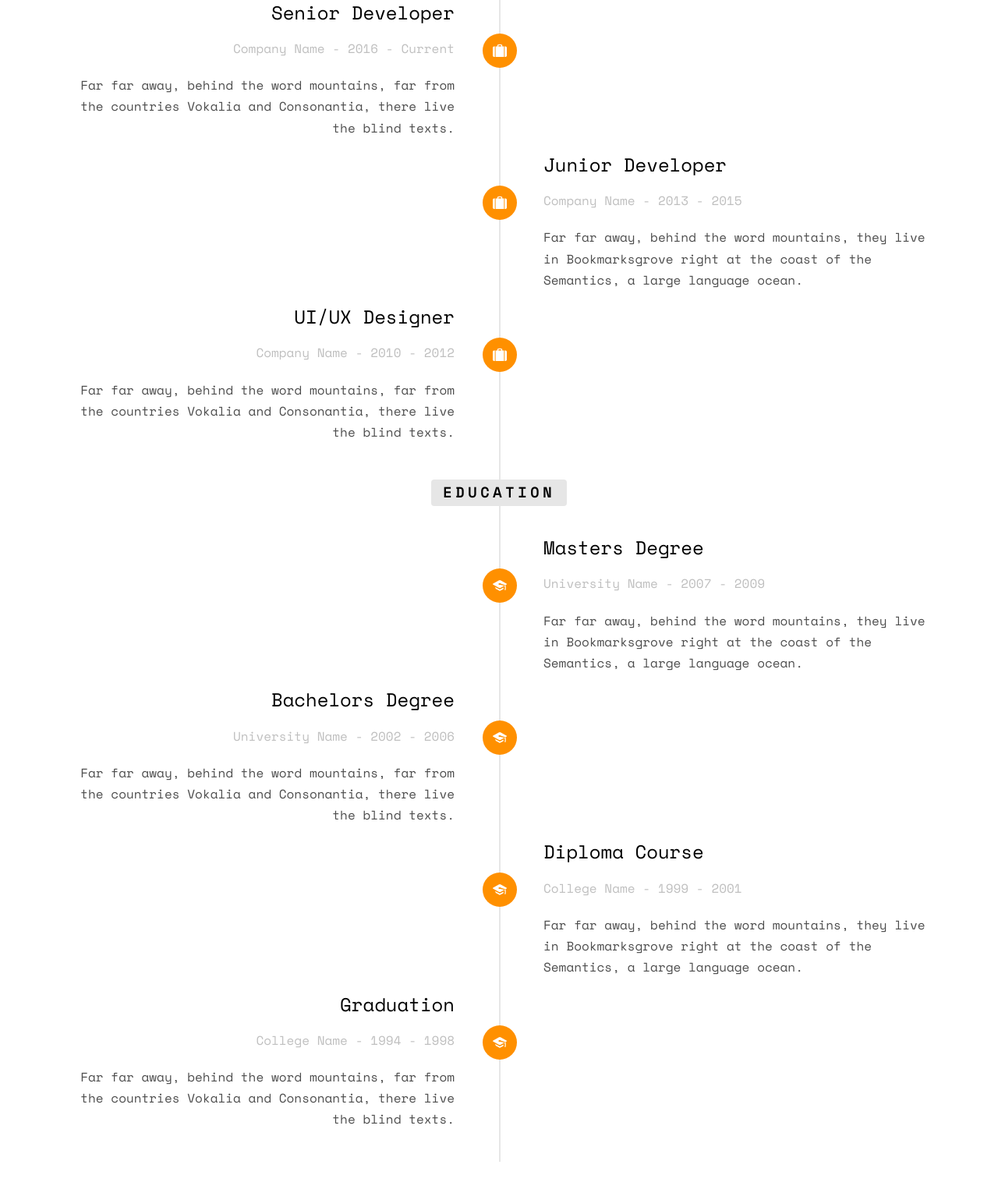
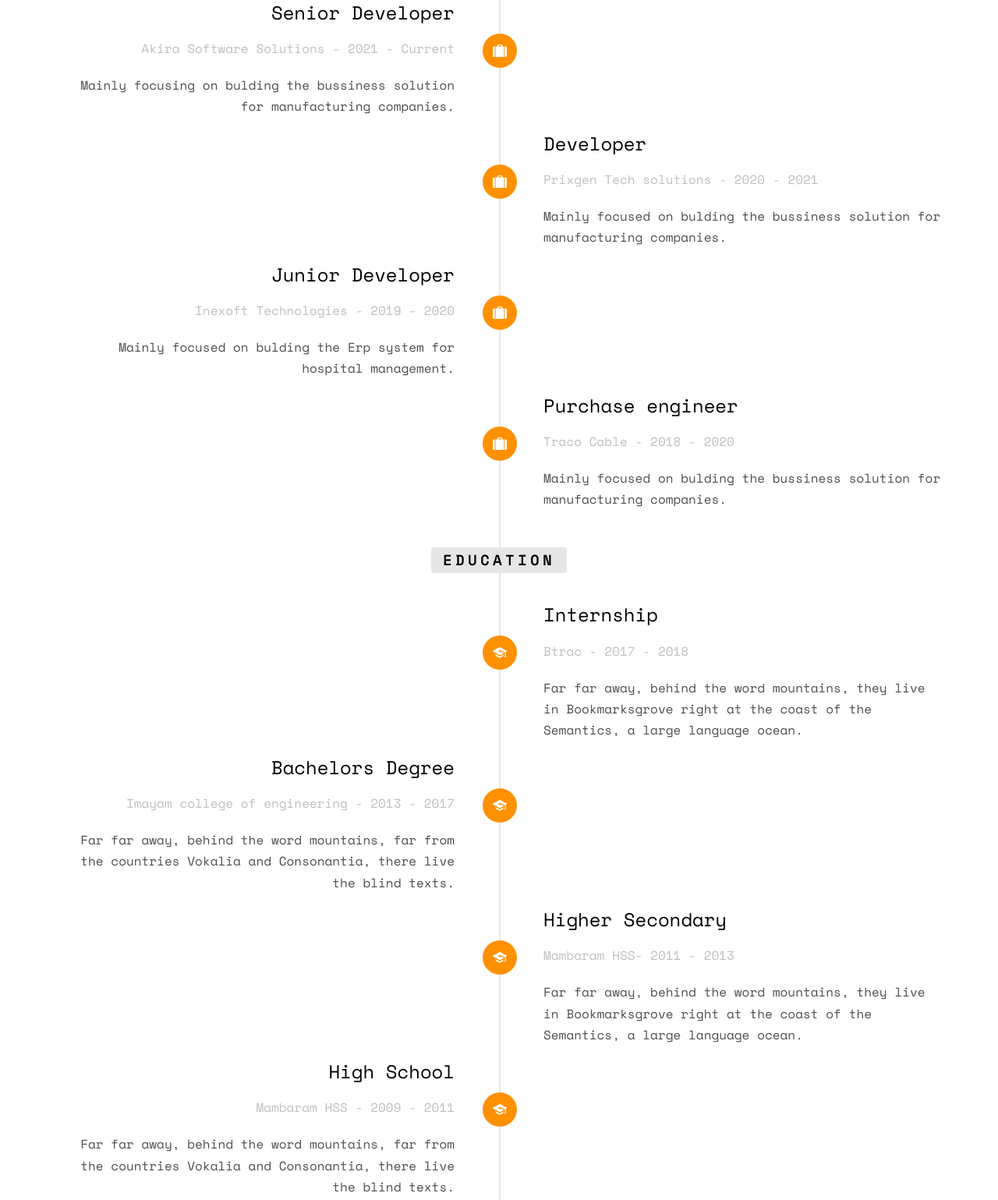
Before and after one commit to Adithknv/Akshay, a plain HTML site: page index.html in a window 1280 px wide. Shown: the part 1974-3513 px from the top of the page at 78% size. Drawn offline with nearby package versions, Linux system fonts and the light colour scheme; some packages are replaced by stand-ins of ours; no server answers; files whose address does not match are found by name.

Commit message:
Update index.html

```diff
--- a/index.html
+++ b/index.html
@@ -136,10 +136,10 @@
 							<div class="timeline-panel">
 								<div class="timeline-heading">
 									<h3 class="timeline-title">Senior Developer</h3>
-									<span class="company">Company Name - 2016 - Current</span>
+									<span class="company">Akira Software Solutions - 2021 - Current</span>
 								</div>
 								<div class="timeline-body">
-									<p>Far far away, behind the word mountains, far from the countries Vokalia and Consonantia, there live the blind texts.</p>
+									<p>Mainly focusing on bulding the bussiness solution for manufacturing companies.</p>
 								</div>
 							</div>
 						</li>
@@ -147,11 +147,11 @@
 							<div class="timeline-badge"><i class="icon-suitcase"></i></div>
 							<div class="timeline-panel">
 								<div class="timeline-heading">
-									<h3 class="timeline-title">Junior Developer</h3>
-									<span class="company">Company Name - 2013 - 2015</span>
+									<h3 class="timeline-title"> Developer</h3>
+									<span class="company">Prixgen Tech solutions - 2020 - 2021</span>
 								</div>
 								<div class="timeline-body">
-									<p>Far far away, behind the word mountains, they live in Bookmarksgrove right at the coast of the Semantics, a large language ocean.</p>
+									<p>Mainly focused on bulding the bussiness solution for manufacturing companies.</p>
 								</div>
 							</div>
 						</li>
@@ -159,11 +159,23 @@
 							<div class="timeline-badge"><i class="icon-suitcase"></i></div>
 							<div class="timeline-panel">
 								<div class="timeline-heading">
-									<h3 class="timeline-title">UI/UX Designer</h3>
-									<span class="company">Company Name - 2010 - 2012</span>
+									<h3 class="timeline-title">Junior Developer</h3>
+									<span class="company">Inexoft Technologies - 2019 - 2020</span>
 								</div>
 								<div class="timeline-body">
-									<p>Far far away, behind the word mountains, far from the countries Vokalia and Consonantia, there live the blind texts.</p>
+									<p>Mainly focused on bulding the Erp system for hospital management.</p>
+								</div>
+							</div>
+							</li>
+						<li class="timeline-inverted animate-box">
+							<div class="timeline-badge"><i class="icon-suitcase"></i></div>
+							<div class="timeline-panel">
+								<div class="timeline-heading">
+									<h3 class="timeline-title">Purchase engineer</h3>
+									<span class="company">Traco Cable - 2018 - 2020</span>
+								</div>
+								<div class="timeline-body">
+									<p>Mainly focused on bulding the bussiness solution for manufacturing companies.</p>
 								</div>
 							</div>
 						</li>
@@ -176,8 +188,8 @@
 							<div class="timeline-badge"><i class="icon-graduation-cap"></i></div>
 							<div class="timeline-panel">
 								<div class="timeline-heading">
-									<h3 class="timeline-title">Masters Degree</h3>
-									<span class="company">University Name - 2007 - 2009</span>
+									<h3 class="timeline-title">Internship</h3>
+									<span class="company">Btrac - 2017 - 2018</span>
 								</div>
 								<div class="timeline-body">
 									<p>Far far away, behind the word mountains, they live in Bookmarksgrove right at the coast of the Semantics, a large language ocean.</p>
@@ -189,7 +201,7 @@
 							<div class="timeline-panel">
 								<div class="timeline-heading">
 									<h3 class="timeline-title">Bachelors Degree</h3>
-									<span class="company">University Name - 2002 - 2006</span>
+									<span class="company">Imayam college of engineering - 2013 - 2017</span>
 								</div>
 								<div class="timeline-body">
 									<p>Far far away, behind the word mountains, far from the countries Vokalia and Consonantia, there live the blind texts.</p>
@@ -200,8 +212,8 @@
 							<div class="timeline-badge"><i class="icon-graduation-cap"></i></div>
 							<div class="timeline-panel">
 								<div class="timeline-heading">
-									<h3 class="timeline-title">Diploma Course</h3>
-									<span class="company">College Name - 1999 - 2001</span>
+									<h3 class="timeline-title">Higher Secondary</h3>
+									<span class="company">Mambaram HSS- 2011 - 2013</span>
 								</div>
 								<div class="timeline-body">
 									<p>Far far away, behind the word mountains, they live in Bookmarksgrove right at the coast of the Semantics, a large language ocean.</p>
@@ -212,8 +224,8 @@
 							<div class="timeline-badge"><i class="icon-graduation-cap"></i></div>
 							<div class="timeline-panel">
 								<div class="timeline-heading">
-									<h3 class="timeline-title">Graduation</h3>
-									<span class="company">College Name - 1994 - 1998</span>
+									<h3 class="timeline-title">High School</h3>
+									<span class="company">Mambaram HSS - 2009 - 2011</span>
 								</div>
 								<div class="timeline-body">
 									<p>Far far away, behind the word mountains, far from the countries Vokalia and Consonantia, there live the blind texts.</p>
```
